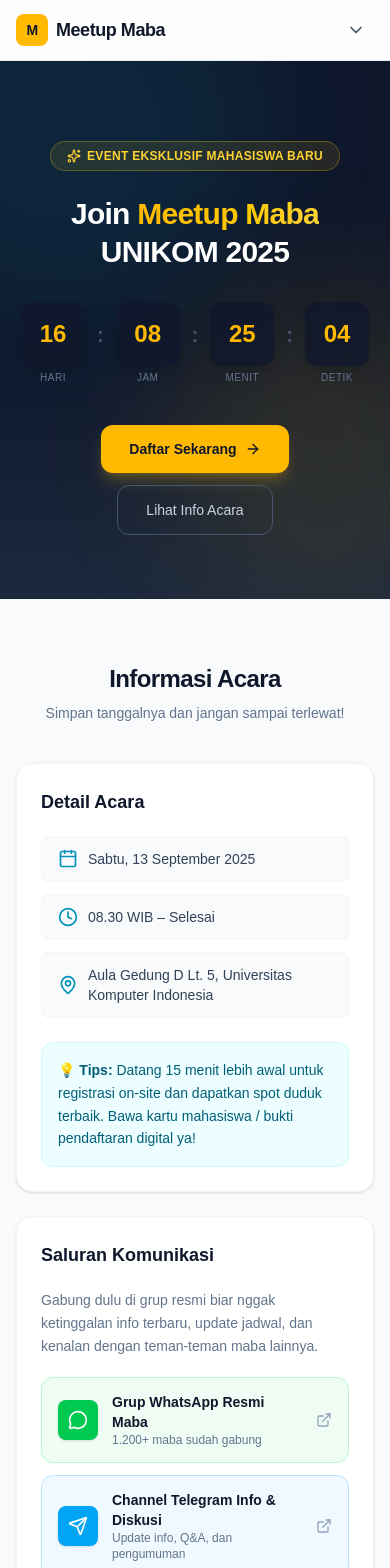
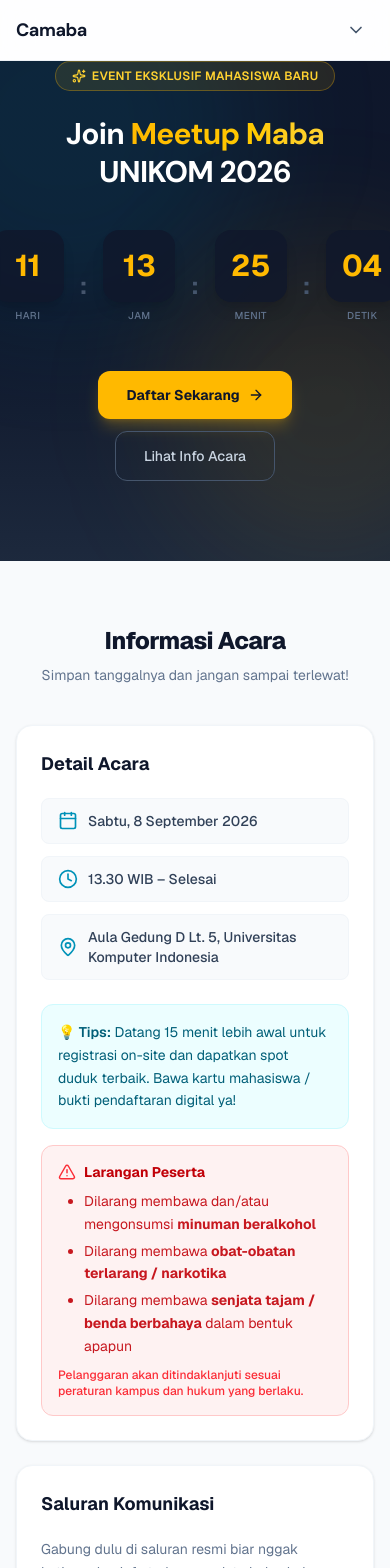
Before and after one commit to bangyazaka-hash/meet-up-maba-unikom26, a Next.js app: page / in a window 390 px wide. Shown: the top 1568 px of the page. Built offline with nearby package versions, Linux system fonts and the light colour scheme.

Commit message:
fix navbar, fix footer, fix information

```diff
--- a/app/page.tsx
+++ b/app/page.tsx
@@ -14,9 +14,22 @@
   Coffee,
   Sparkles,
   ArrowRight,
-  Send,
+  Phone,
   ExternalLink,
+  AlertTriangle,
 } from 'lucide-react';
+import { DM_Sans } from 'next/font/google';
+
+/* ------------------------------------------------------------------ */
+/*  Font                                                               */
+/* ------------------------------------------------------------------ */
+
+const dmSans = DM_Sans({
+  subsets: ['latin'],
+  weight: ['400', '700'],
+  variable: '--font-dm-sans',
+  display: 'swap',
+});
 
 /* ------------------------------------------------------------------ */
 /*  Types                                                              */
@@ -38,7 +51,7 @@
 /*  Constants                                                          */
 /* ------------------------------------------------------------------ */
 
-const EVENT_DATE = new Date('2026-09-13T08:30:00+07:00');
+const EVENT_DATE = new Date('2026-09-08T13:30:00+07:00');
 
 const BENEFITS: BenefitItem[] = [
   { icon: <Users className="h-5 w-5" />, text: 'Relasi antar jurusan se-UNIKOM' },
@@ -105,8 +118,8 @@
 
 function CountdownBlock({ value, label }: { value: string; label: string }) {
   return (
-    <div className="flex flex-col items-center gap-1">
-      <div className="flex h-16 w-16 items-center justify-center rounded-xl bg-slate-900/80 text-2xl font-bold text-amber-400 shadow-lg sm:h-20 sm:w-20 sm:text-3xl">
+    <div className="flex flex-col items-center gap-1.5">
+      <div className="flex h-[4.5rem] w-[4.5rem] items-center justify-center rounded-2xl bg-slate-900/80 text-3xl font-bold text-amber-400 shadow-lg sm:h-24 sm:w-24 sm:text-4xl lg:h-28 lg:w-28">
         {value}
       </div>
       <span className="text-[10px] font-medium tracking-wider text-slate-500 uppercase sm:text-xs">
@@ -155,7 +168,6 @@
     return () => clearInterval(id);
   }, [tick]);
 
-  /* Smooth-scroll helper */
   const scrollTo = (id: string) => {
     document.getElementById(id)?.scrollIntoView({ behavior: 'smooth' });
     setMobileMenuOpen(false);
@@ -168,7 +180,7 @@
     timeLeft.seconds === 0;
 
   return (
-    <div className="min-h-screen bg-slate-50 text-slate-900 antialiased">
+    <div className={`${dmSans.variable} min-h-screen font-sans bg-slate-50 text-slate-900 antialiased`}>
       {/* ============================================================ */}
       {/*  NAVBAR                                                       */}
       {/* ============================================================ */}
@@ -176,12 +188,10 @@
         <div className="mx-auto flex max-w-6xl items-center justify-between px-4 py-3 sm:px-6">
           <button
             onClick={() => scrollTo('hero')}
-            className="flex items-center gap-2 text-lg font-extrabold tracking-tight text-slate-900"
+            className="text-lg font-extrabold tracking-tight text-slate-900"
+            style={{ fontFamily: 'var(--font-dm-sans)' }}
           >
-            <span className="flex h-8 w-8 items-center justify-center rounded-lg bg-amber-400 text-sm font-black text-slate-900">
-              M
-            </span>
-            Meetup Maba
+            Camaba
           </button>
 
           <div className="hidden items-center gap-6 md:flex">
@@ -249,48 +259,47 @@
         id="hero"
         className="relative overflow-hidden bg-gradient-to-b from-slate-900 via-slate-900 to-slate-800"
       >
-        {/* Decorative blobs */}
         <div className="pointer-events-none absolute -top-32 -left-32 h-96 w-96 rounded-full bg-cyan-500/10 blur-3xl" />
         <div className="pointer-events-none absolute -right-24 bottom-0 h-80 w-80 rounded-full bg-amber-400/10 blur-3xl" />
 
-        <div className="relative mx-auto max-w-6xl px-4 pb-16 pt-20 sm:px-6 sm:pb-20 sm:pt-28 lg:pt-36">
+        <div className="relative mx-auto max-w-6xl px-4 pb-20 sm:px-6 sm:pb-24 sm:pt-28 lg:pt-36">
           <div className="text-center">
-            {/* Badge */}
             <span className="inline-flex items-center gap-1.5 rounded-full border border-amber-400/30 bg-amber-400/10 px-4 py-1.5 text-xs font-semibold tracking-wide text-amber-300 uppercase">
               <Sparkles className="h-3.5 w-3.5" />
               Event Eksklusif Mahasiswa Baru
             </span>
 
-            {/* Heading */}
-            <h1 className="mt-6 text-3xl font-extrabold leading-tight tracking-tight text-white sm:text-5xl lg:text-6xl">
+            <h1
+              className="mt-6 text-3xl font-extrabold leading-tight tracking-tight text-white sm:text-5xl lg:text-6xl"
+              style={{ fontFamily: 'var(--font-dm-sans)' }}
+            >
               Join{' '}
               <span className="bg-gradient-to-r from-amber-400 to-amber-300 bg-clip-text text-transparent">
                 Meetup Maba
               </span>
-              <br className="hidden sm:block" /> UNIKOM 2025
+              <br className="hidden sm:block" /> UNIKOM 2026
             </h1>
 
-            {/* ✅ COUNTDOWN TIMER — menggantikan paragraf sub-headline */}
-            <div className="mt-8">
+            {/* Countdown Timer */}
+            <div className="mt-10">
               {isEventPassed ? (
                 <p className="text-lg font-semibold text-amber-400">
                   🎉 Acara sudah dimulai! Lihat info di bawah ya.
                 </p>
               ) : (
-                <div className="mx-auto flex max-w-md items-center justify-center gap-3 sm:gap-4">
+                <div className="mx-auto flex max-w-lg items-start justify-center gap-4 sm:gap-5">
                   <CountdownBlock value={padZero(timeLeft.days)} label="Hari" />
-                  <span className="mt-[-18px] text-xl font-bold text-slate-600">:</span>
+                  <span className="mt-10 text-2xl font-bold text-slate-600 sm:mt-12">:</span>
                   <CountdownBlock value={padZero(timeLeft.hours)} label="Jam" />
-                  <span className="mt-[-18px] text-xl font-bold text-slate-600">:</span>
+                  <span className="mt-10 text-2xl font-bold text-slate-600 sm:mt-12">:</span>
                   <CountdownBlock value={padZero(timeLeft.minutes)} label="Menit" />
-                  <span className="mt-[-18px] text-xl font-bold text-slate-600">:</span>
+                  <span className="mt-10 text-2xl font-bold text-slate-600 sm:mt-12">:</span>
                   <CountdownBlock value={padZero(timeLeft.seconds)} label="Detik" />
                 </div>
               )}
             </div>
 
-            {/* CTA */}
-            <div className="mt-10 flex flex-col items-center gap-3 sm:flex-row sm:justify-center">
+            <div className="mt-12 flex flex-col items-center gap-3 sm:flex-row sm:justify-center">
               <button
                 onClick={() => scrollTo('benefit')}
                 className="group flex items-center gap-2 rounded-xl bg-amber-400 px-7 py-3.5 text-sm font-bold text-slate-900 shadow-lg shadow-amber-400/25 transition-all hover:bg-amber-500 hover:shadow-xl hover:shadow-amber-400/30 active:scale-[0.97]"
@@ -326,11 +335,11 @@
               <div className="flex flex-col gap-3">
                 <InfoChip
                   icon={<Calendar className="h-5 w-5" />}
-                  label="Sabtu, 13 September 2025"
+                  label="Sabtu, 8 September 2026"
                 />
                 <InfoChip
                   icon={<Clock className="h-5 w-5" />}
-                  label="08.30 WIB – Selesai"
+                  label="13.30 WIB – Selesai"
                 />
                 <InfoChip
                   icon={<MapPin className="h-5 w-5" />}
@@ -345,6 +354,22 @@
                   kartu mahasiswa / bukti pendaftaran digital ya!
                 </p>
               </div>
+
+              {/* Larangan */}
+              <div className="mt-4 rounded-xl border border-red-200 bg-red-50 p-4">
+                <div className="mb-2 flex items-center gap-2">
+                  <AlertTriangle className="h-4.5 w-4.5 shrink-0 text-red-500" />
+                  <span className="text-sm font-bold text-red-700">Larangan Peserta</span>
+                </div>
+                <ul className="ml-6.5 list-disc space-y-1 text-sm leading-relaxed text-red-700/90">
+                  <li>Dilarang membawa dan/atau mengonsumsi <strong>minuman beralkohol</strong></li>
+                  <li>Dilarang membawa <strong>obat-obatan terlarang / narkotika</strong></li>
+                  <li>Dilarang membawa <strong>senjata tajam / benda berbahaya</strong> dalam bentuk apapun</li>
+                </ul>
+                <p className="mt-2.5 text-xs font-medium text-red-500">
+                  Pelanggaran akan ditindaklanjuti sesuai peraturan kampus dan hukum yang berlaku.
+                </p>
+              </div>
             </div>
 
             {/* Card — Saluran Komunikasi */}
@@ -353,12 +378,12 @@
                 Saluran Komunikasi
               </h3>
               <p className="mb-5 text-sm leading-relaxed text-slate-500">
-                Gabung dulu di grup resmi biar nggak ketinggalan info terbaru, update
+                Gabung dulu di saluran resmi biar nggak ketinggalan info terbaru, update
                 jadwal, dan kenalan dengan teman-teman maba lainnya.
               </p>
 
               <div className="flex flex-col gap-3">
-                {/* WhatsApp */}
+                {/* ✅ WhatsApp 1 — Grup Info */}
                 <a
                   href="https://chat.whatsapp.com/DummyLinkGrupMabaUNIKOM"
                   target="_blank"
@@ -370,7 +395,7 @@
                   </span>
                   <div className="flex-1">
                     <p className="text-sm font-semibold text-slate-900">
-                      Grup WhatsApp Resmi Maba
+                      Grup WhatsApp Info Utama
                     </p>
                     <p className="text-xs text-slate-500">
                       1.200+ maba sudah gabung
@@ -379,25 +404,25 @@
                   <ExternalLink className="h-4 w-4 text-slate-400 transition-colors group-hover:text-green-600" />
                 </a>
 
-                {/* Telegram */}
+                {/* ✅ WhatsApp 2 — Nomor CP Panitia */}
                 <a
-                  href="https://t.me/DummyChannelMabaUNIKOM"
+                  href="https://wa.me/6281234567890?text=Halo%2C%20saya%20ingin%20bertanya%20tentang%20Meetup%20Maba%20UNIKOM%202026"
                   target="_blank"
                   rel="noopener noreferrer"
-                  className="group flex items-center gap-3.5 rounded-xl border border-sky-200 bg-sky-50 px-4 py-3.5 transition-all hover:border-sky-300 hover:shadow-md"
+                  className="group flex items-center gap-3.5 rounded-xl border border-green-200 bg-green-50 px-4 py-3.5 transition-all hover:border-green-300 hover:shadow-md"
                 >
-                  <span className="flex h-10 w-10 items-center justify-center rounded-lg bg-sky-500 text-white shadow-sm">
-                    <Send className="h-5 w-5" />
+                  <span className="flex h-10 w-10 items-center justify-center rounded-lg bg-emerald-600 text-white shadow-sm">
+                    <Phone className="h-5 w-5" />
                   </span>
                   <div className="flex-1">
                     <p className="text-sm font-semibold text-slate-900">
-                      Channel Telegram Info &amp; Diskusi
+                      CP Panitia (WhatsApp)
                     </p>
                     <p className="text-xs text-slate-500">
-                      Update info, Q&amp;A, dan pengumuman
+                      +62 812-3456-7890
                     </p>
                   </div>
-                  <ExternalLink className="h-4 w-4 text-slate-400 transition-colors group-hover:text-sky-600" />
+                  <ExternalLink className="h-4 w-4 text-slate-400 transition-colors group-hover:text-green-600" />
                 </a>
               </div>
             </div>
@@ -416,7 +441,6 @@
           />
 
           <div className="mx-auto grid max-w-3xl gap-6 lg:grid-cols-5">
-            {/* Left — Price Card */}
             <div className="lg:col-span-2">
               <div className="relative h-full overflow-hidden rounded-2xl bg-slate-900 p-6 text-white shadow-xl sm:p-8">
                 <div className="pointer-events-none absolute -right-8 -top-8 h-40 w-40 rounded-full bg-amber-400/15 blur-2xl" />
@@ -431,13 +455,13 @@
                 </div>
                 <p className="mt-2 text-sm leading-relaxed text-slate-400">
                   Tanpa biaya apapun. 100% gratis untuk seluruh mahasiswa baru UNIKOM
-                  angkatan 2025.
+                  angkatan 2026.
                 </p>
 
                 <button
                   onClick={() => {
                     const msg = encodeURIComponent(
-                      'Halo, saya ingin mendaftar Meetup Maba UNIKOM 2025!'
+                      'Halo, saya ingin mendaftar Meetup Maba UNIKOM 2026!'
                     );
                     window.open(
                       `https://chat.whatsapp.com/DummyLinkGrupMabaUNIKOM?text=${msg}`,
@@ -456,7 +480,6 @@
               </div>
             </div>
 
-            {/* Right — Benefits */}
             <div className="lg:col-span-3">
               <div className="rounded-2xl border border-slate-100 bg-slate-50 p-6 sm:p-8">
                 <h3 className="mb-5 text-lg font-bold text-slate-900">
@@ -518,7 +541,7 @@
             <div className="relative aspect-video w-full overflow-hidden rounded-2xl border border-slate-100 bg-slate-900 shadow-md">
               <iframe
                 className="absolute inset-0 h-full w-full"
-                src="https://www.youtube.com/embed//PI40LZ8Uow4?rel=0&modestbranding=1"
+                src="https://www.youtube.com/embed/nofSUsRRgQw?rel=0&modestbranding=1"
                 title="Video Venue Meetup Maba UNIKOM"
                 allow="accelerometer; autoplay; clipboard-write; encrypted-media; gyroscope; picture-in-picture"
                 allowFullScreen
@@ -534,12 +557,12 @@
       <footer className="border-t border-slate-200 bg-white">
         <div className="mx-auto max-w-6xl px-4 py-10 sm:px-6 sm:py-14">
           <div className="flex flex-col items-center gap-4 text-center">
-            <div className="flex items-center gap-2 text-lg font-extrabold tracking-tight text-slate-900">
-              <span className="flex h-8 w-8 items-center justify-center rounded-lg bg-amber-400 text-sm font-black text-slate-900">
-                M
-              </span>
-              Meetup Maba
-            </div>
+            <span
+              className="text-lg font-extrabold tracking-tight text-slate-900"
+              style={{ fontFamily: 'var(--font-dm-sans)' }}
+            >
+              Camaba
+            </span>
 
             <p className="max-w-md text-sm leading-relaxed text-slate-500">
               Selamat datang di keluarga besar Universitas Komputer Indonesia! Semoga
@@ -547,24 +570,25 @@
               🎓✨
             </p>
 
+            {/* ✅ Footer ikon — 2 WhatsApp */}
             <div className="flex items-center gap-4">
               <a
                 href="https://chat.whatsapp.com/DummyLinkGrupMabaUNIKOM"
                 target="_blank"
                 rel="noopener noreferrer"
                 className="flex h-9 w-9 items-center justify-center rounded-lg bg-slate-100 text-slate-500 transition-colors hover:bg-green-50 hover:text-green-600"
-                aria-label="WhatsApp"
+                aria-label="WhatsApp Grup"
               >
                 <MessageCircle className="h-4 w-4" />
               </a>
               <a
-                href="https://t.me/DummyChannelMabaUNIKOM"
+                href="https://wa.me/6281234567890"
                 target="_blank"
                 rel="noopener noreferrer"
-                className="flex h-9 w-9 items-center justify-center rounded-lg bg-slate-100 text-slate-500 transition-colors hover:bg-sky-50 hover:text-sky-600"
-                aria-label="Telegram"
+                className="flex h-9 w-9 items-center justify-center rounded-lg bg-slate-100 text-slate-500 transition-colors hover:bg-green-50 hover:text-green-600"
+                aria-label="WhatsApp CP Panitia"
               >
-                <Send className="h-4 w-4" />
+                <Phone className="h-4 w-4" />
               </a>
             </div>
 
```
